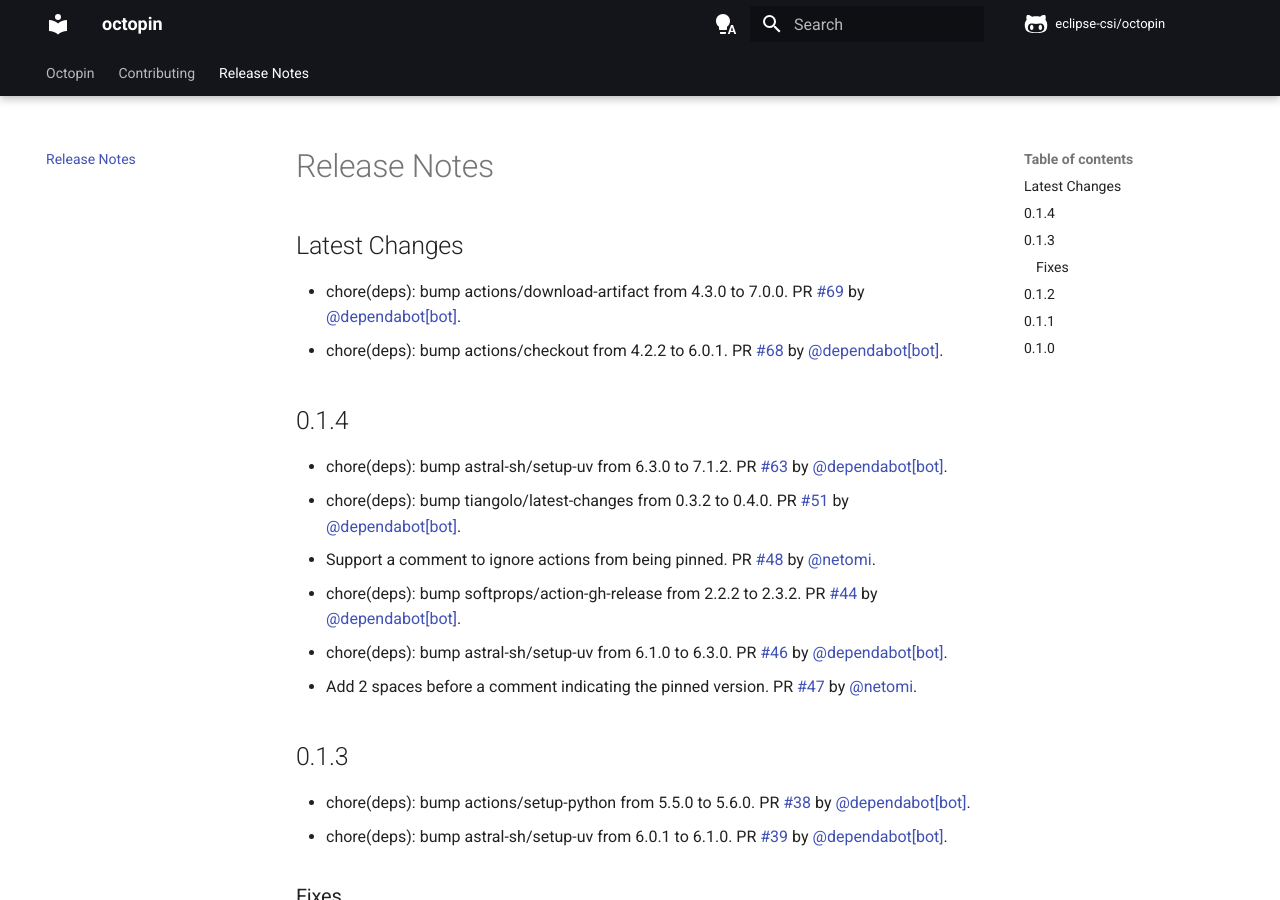
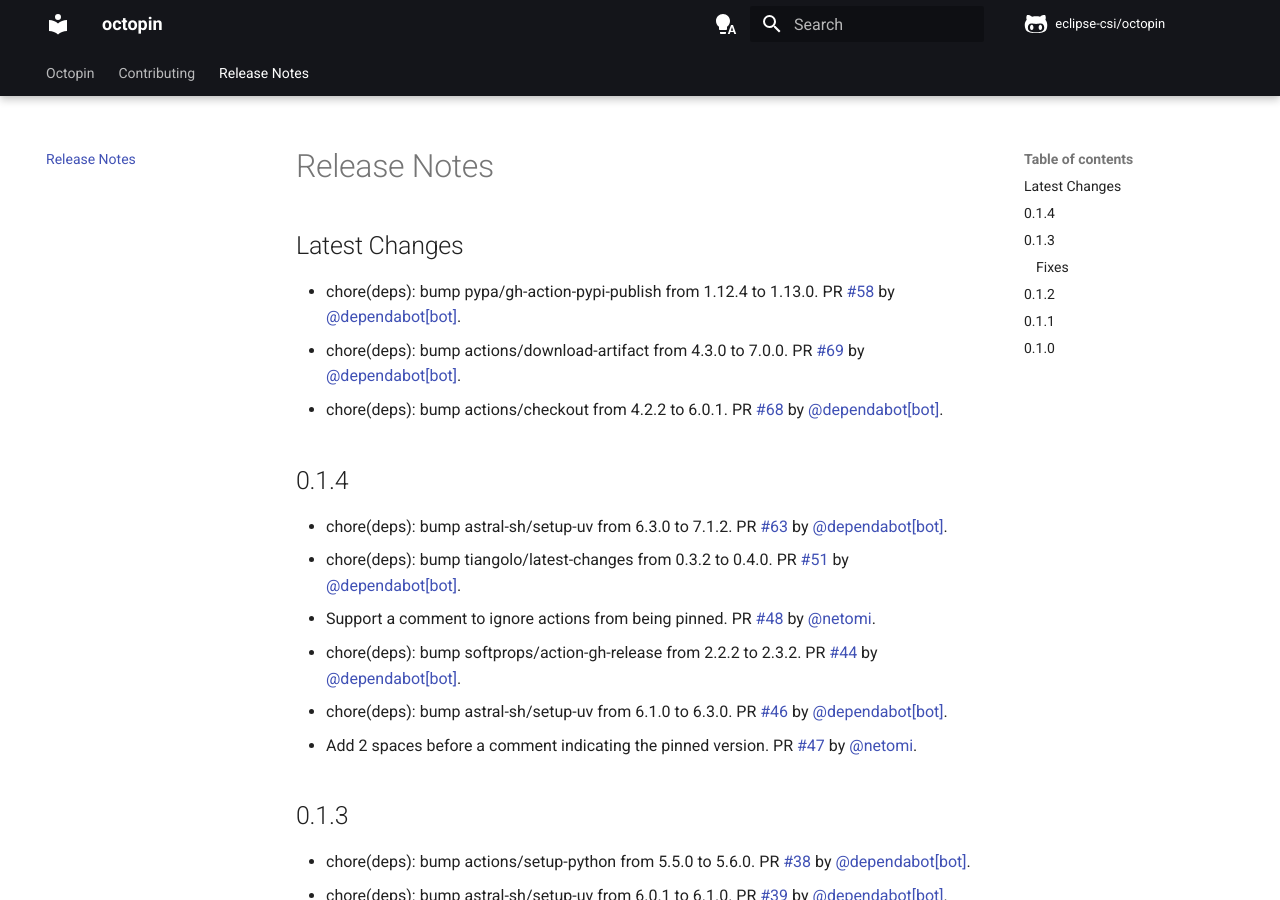
Before and after one commit to eclipse-csi/octopin, an MkDocs documentation site: the page built from docs/release-notes.md, in a window 1280 px wide and 900 px high. Built offline with MkDocs 1.6.1 and Material for MkDocs 9.7.7, drawn with Linux system fonts in a browser that asks for light colours; comment, search, counter and statistics services are not loaded.

Commit message:
📝 Update release notes
[skip ci]

```diff
--- a/docs/release-notes.md
+++ b/docs/release-notes.md
@@ -2,6 +2,7 @@
 
 ## Latest Changes
 
+* chore(deps): bump pypa/gh-action-pypi-publish from 1.12.4 to 1.13.0. PR [#58](https://github.com/eclipse-csi/octopin/pull/58) by [@dependabot[bot]](https://github.com/apps/dependabot).
 * chore(deps): bump actions/download-artifact from 4.3.0 to 7.0.0. PR [#69](https://github.com/eclipse-csi/octopin/pull/69) by [@dependabot[bot]](https://github.com/apps/dependabot).
 * chore(deps): bump actions/checkout from 4.2.2 to 6.0.1. PR [#68](https://github.com/eclipse-csi/octopin/pull/68) by [@dependabot[bot]](https://github.com/apps/dependabot).
 
```
